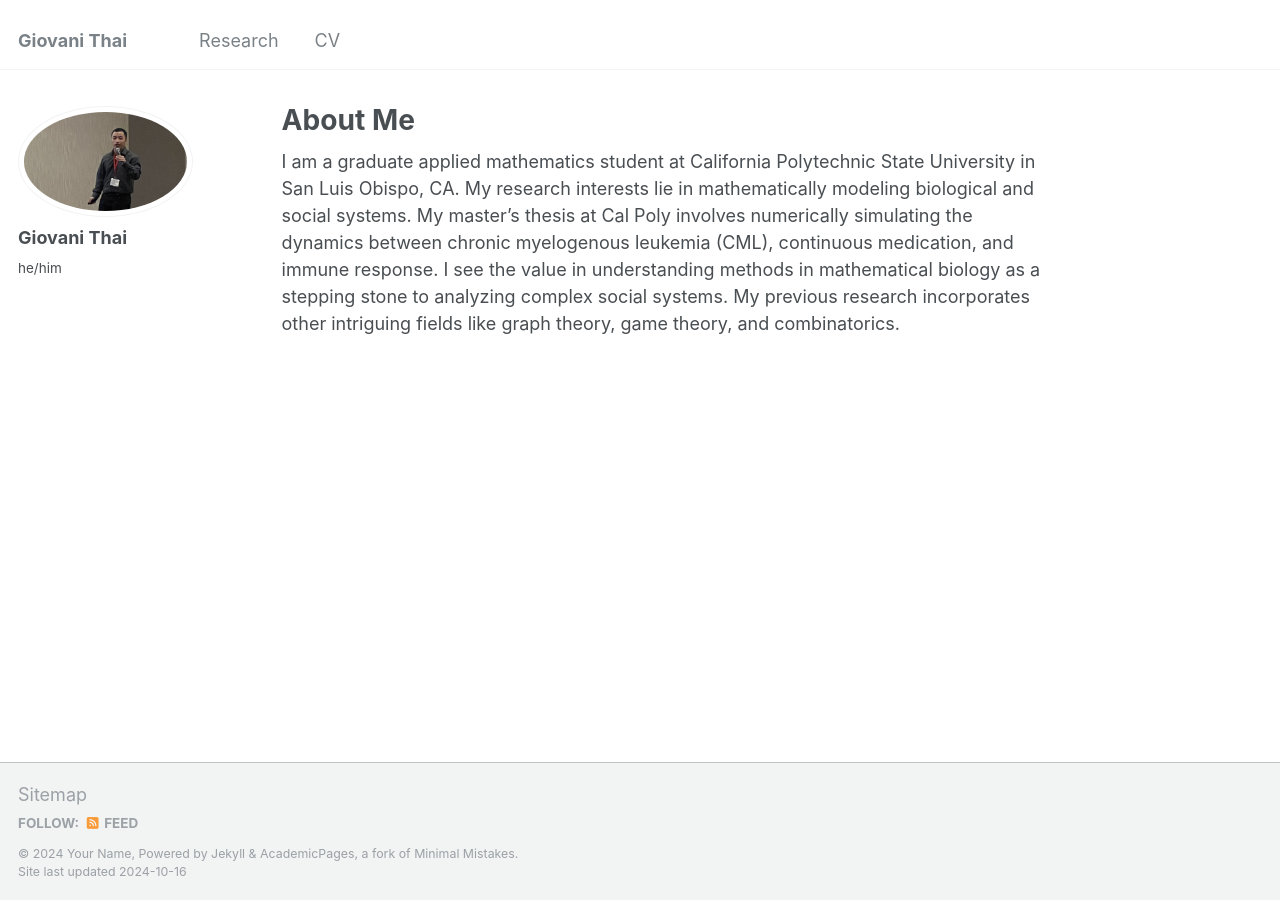
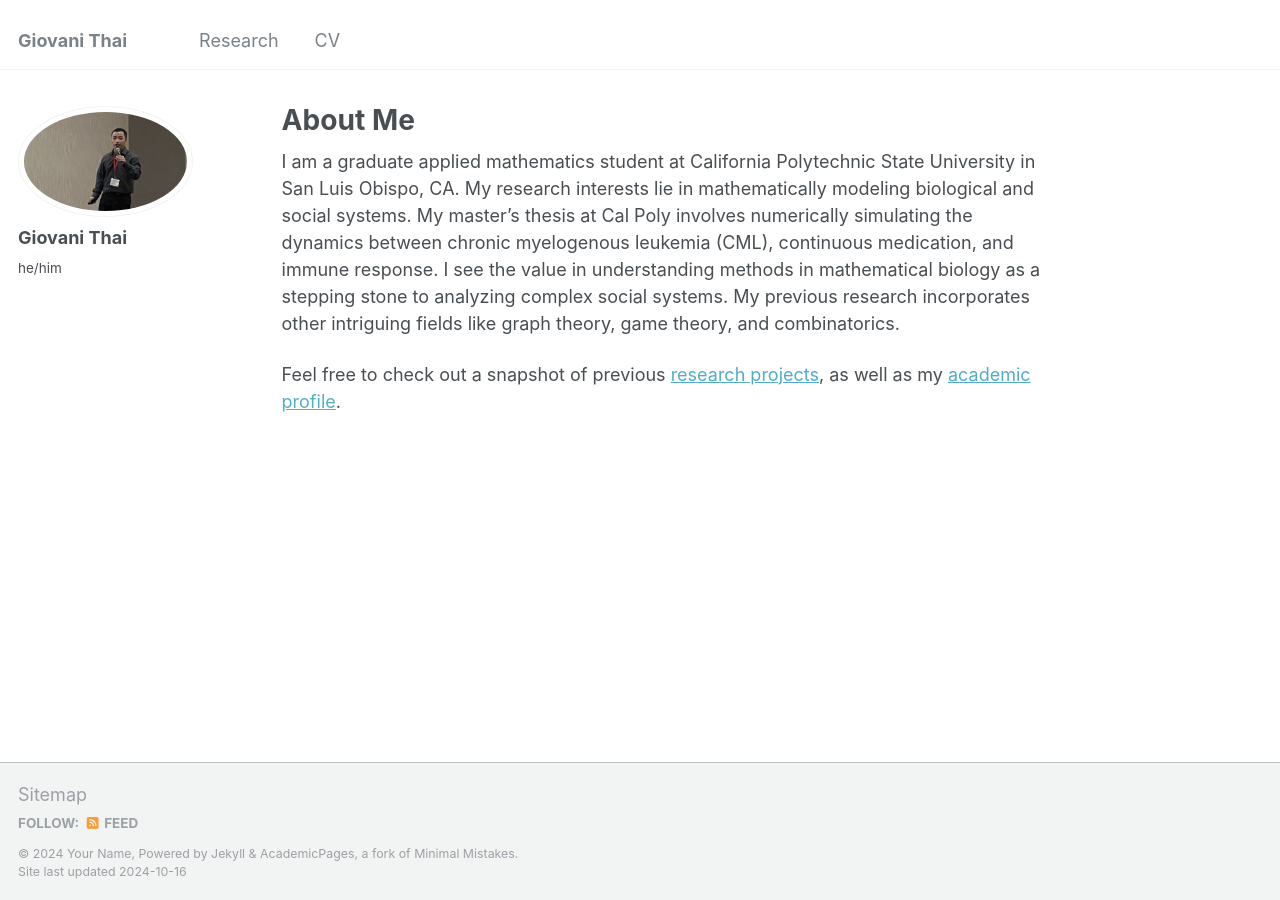
Before and after one commit to GioThai/giothai.github.io, a Jekyll site: the page built from _pages/about.md, in a window 1280 px wide. Built offline with Jekyll 4.4.1, drawn with Linux system fonts in a browser that asks for light colours.

Commit message:
Update about.md

```diff
--- a/_pages/about.md
+++ b/_pages/about.md
@@ -8,3 +8,5 @@ redirect_from:
 ---
 
 I am a graduate applied mathematics student at California Polytechnic State University in San Luis Obispo, CA. My research interests lie in mathematically modeling biological and social systems. My master's thesis at Cal Poly involves numerically simulating the dynamics between chronic myelogenous leukemia (CML), continuous medication, and immune response. I see the value in understanding methods in mathematical biology as a stepping stone to analyzing complex social systems. My previous research incorporates other intriguing fields like graph theory, game theory, and combinatorics.
+
+Feel free to check out a snapshot of previous [research projects](https://giothai.github.io/publications/), as well as my [academic profile](https://giothai.github.io/cv/).
```
